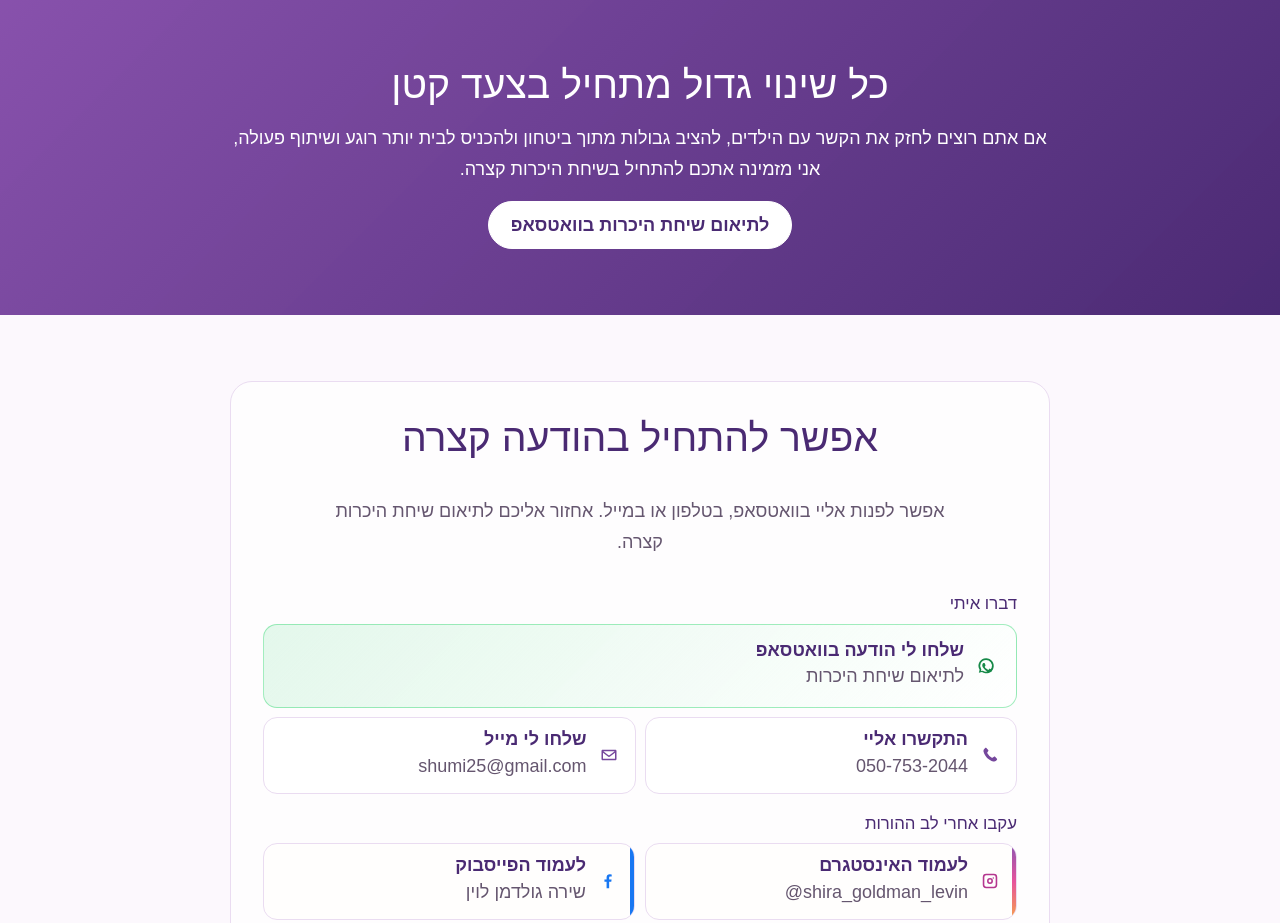
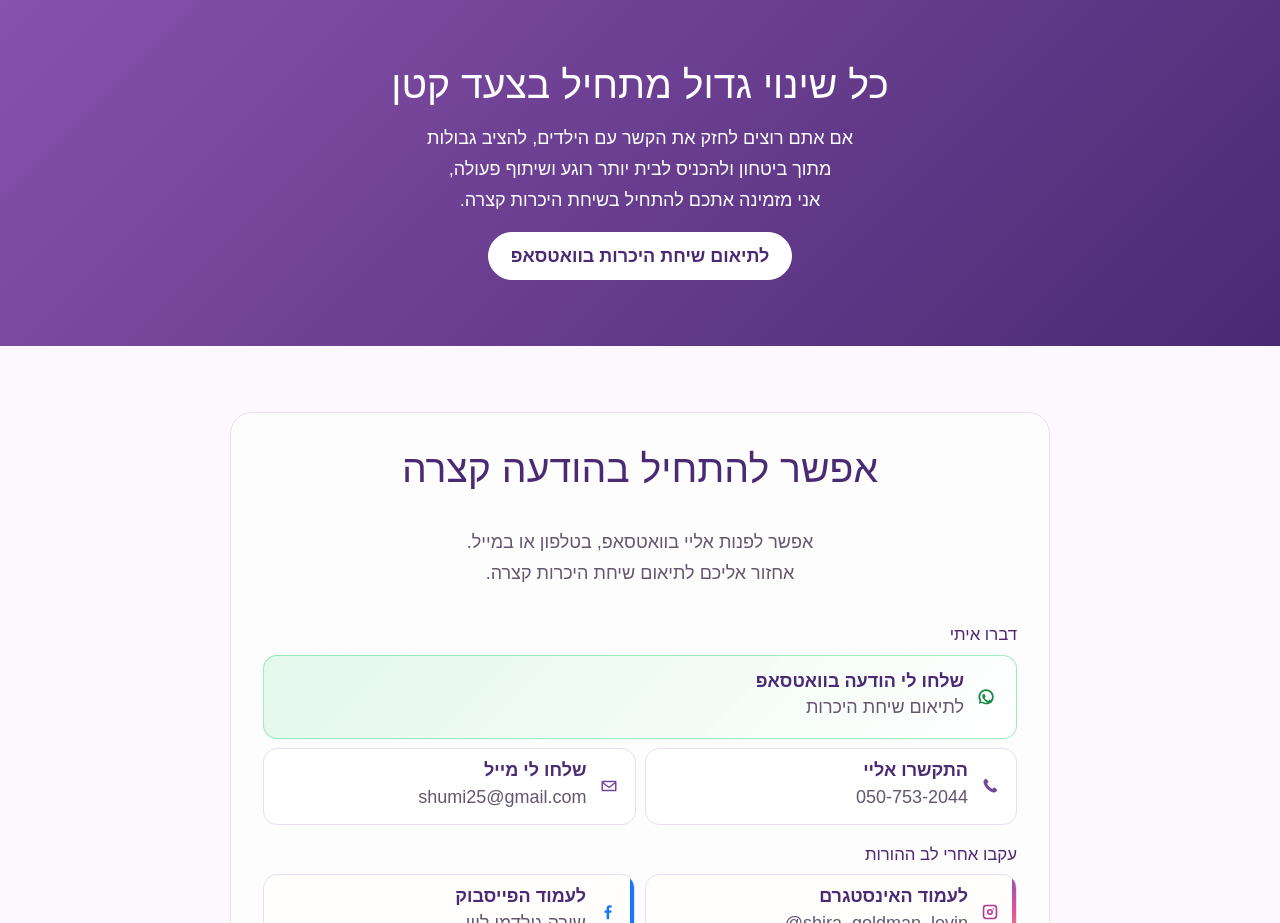
Before and after one commit to talirozrdm/Shira-Levin-levhahorut, a Next.js app: page / in a window 1280 px wide. Shown: the part 5420-6343 px from the top of the page. Built offline with nearby package versions, Linux system fonts and the light colour scheme.

Commit message:
Improve final CTA line wrapping

```diff
--- a/app/globals.css
+++ b/app/globals.css
@@ -275,6 +275,7 @@ textarea {
   font-weight: 800;
   line-height: 1.25;
   text-align: center;
+  text-wrap: balance;
   text-decoration: none;
   transition:
     transform 280ms ease,
@@ -375,12 +376,14 @@ p {
 .hero-kicker {
   margin-bottom: 8px;
   color: var(--purple-dark);
+  text-wrap: balance;
 }
 
 .hero-identity {
   margin-bottom: 12px;
   color: var(--sage-dark);
   font-weight: 800;
+  text-wrap: balance;
 }
 
 .lead-note,
@@ -391,6 +394,7 @@ p {
   font-size: var(--body-copy-size);
   font-weight: 700;
   line-height: var(--body-copy-line-height);
+  text-wrap: balance;
 }
 
 .hero-actions {
@@ -778,6 +782,17 @@ p {
 .final-cta h2,
 .final-cta p {
   color: #fff;
+  text-wrap: balance;
+}
+
+.final-cta p {
+  max-width: 760px;
+  margin-inline: auto;
+}
+
+.cta-break {
+  display: block;
+  text-wrap: balance;
 }
 
 .final-cta .button {
@@ -818,6 +833,7 @@ p {
 .contact-actions > p {
   max-width: 620px;
   margin-inline: auto;
+  text-wrap: balance;
 }
 
 .contact-group {
--- a/app/page.tsx
+++ b/app/page.tsx
@@ -654,8 +654,8 @@ export default function Home() {
             <h2 id="final-title">כל שינוי גדול מתחיל בצעד קטן</h2>
             <p>
               אם אתם רוצים לחזק את הקשר עם הילדים, להציב גבולות מתוך ביטחון
-              ולהכניס לבית יותר רוגע ושיתוף פעולה, אני מזמינה אתכם להתחיל בשיחת היכרות
-              קצרה.
+              ולהכניס לבית יותר רוגע ושיתוף פעולה,{" "}
+              <span className="cta-break">אני מזמינה אתכם להתחיל בשיחת היכרות קצרה.</span>
             </p>
             <a className="button" href={whatsappMessage} target="_blank" rel="noopener noreferrer">
               לתיאום שיחת היכרות בוואטסאפ
```
Also changed, not shown: 1 other file (tests, documents, lock files or other folders).
